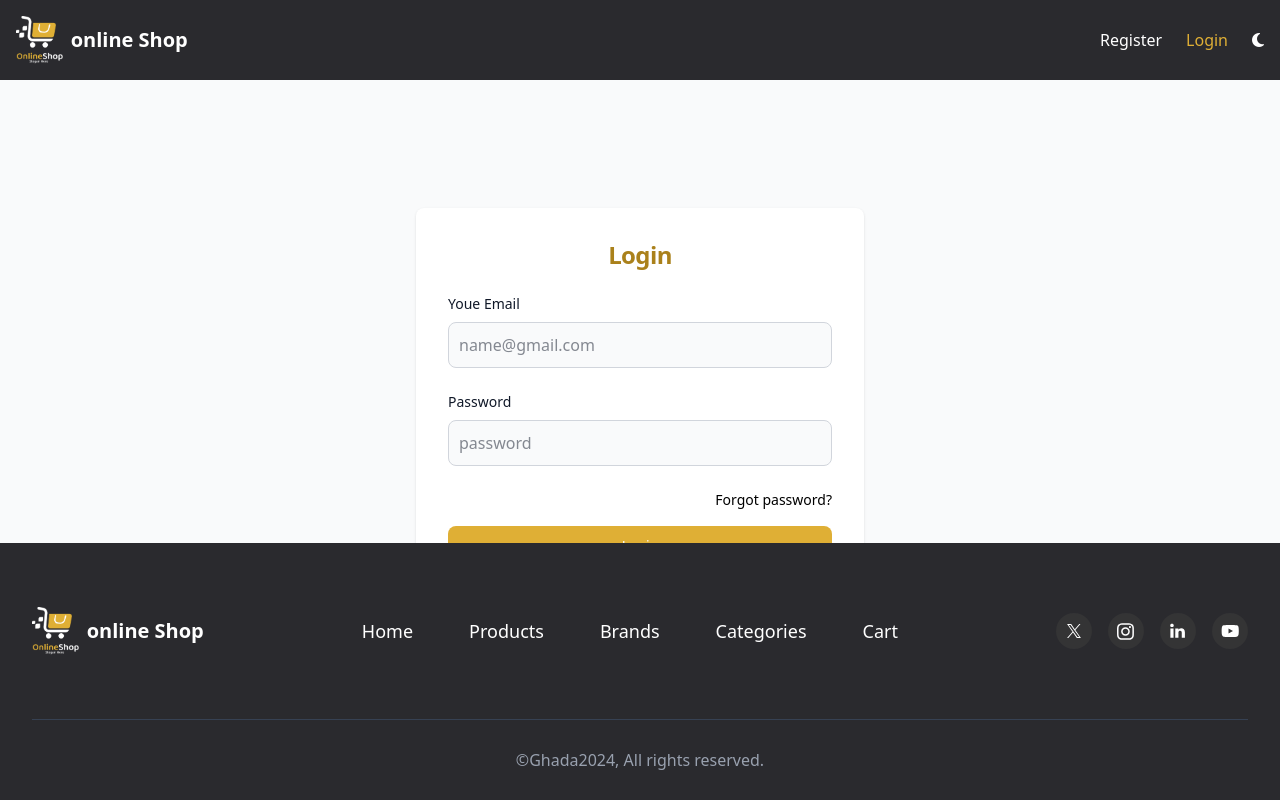
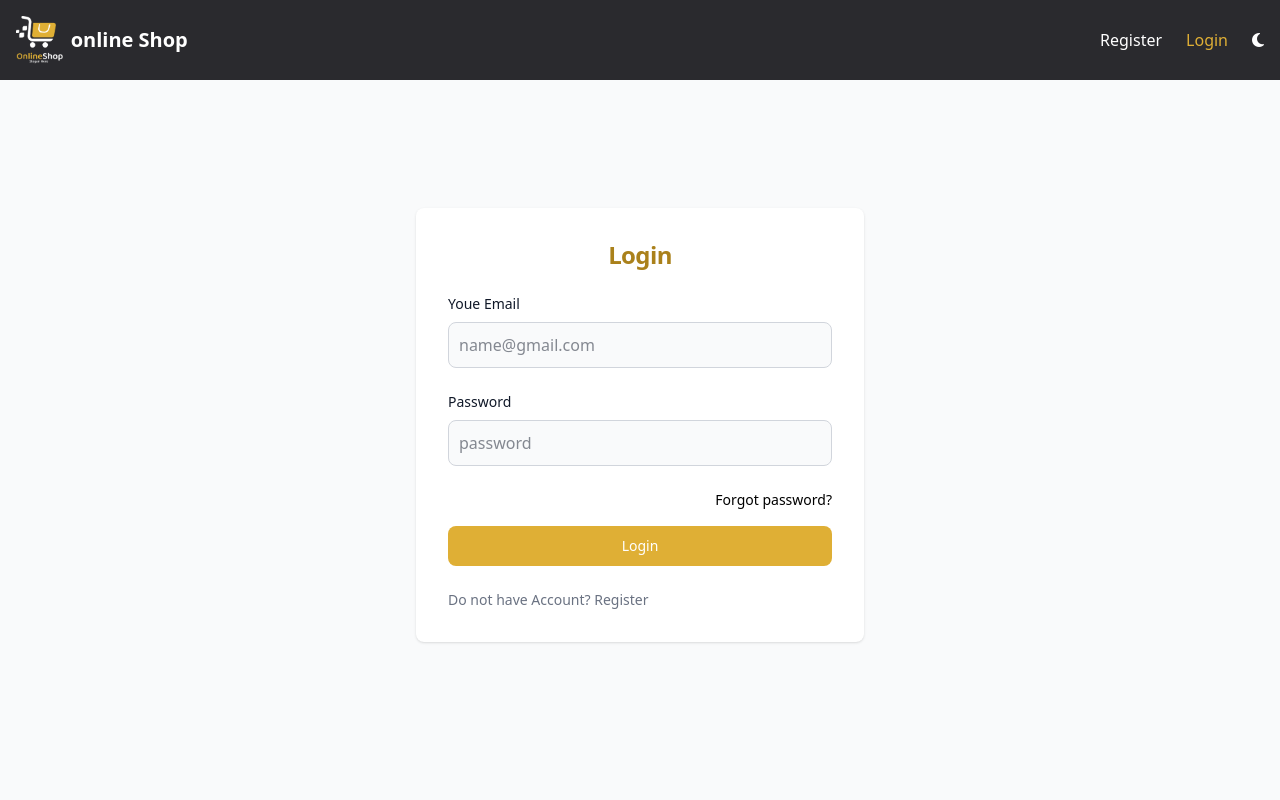
Before and after one commit to Ghada-washli/ecommerce, a React (Vite) app: page /login in a window 1280 px wide. Shown: the top 800 px of the page. Built offline with nearby package versions, Linux system fonts and the light colour scheme.

Commit message:
FIX:layout anf footer

```diff
--- a/src/Comp/Footer.jsx
+++ b/src/Comp/Footer.jsx
@@ -5,7 +5,7 @@ import logo from '../assets/images/light.png'
 export default function Footer() {
     return (
         <>
-            <footer className="w-full bg-main-color mt-10 fixed z-[30] bottom-0 right-0 left-0 ">
+            <footer className="w-full bg-main-color ">
                 <div className="mx-auto max-w-7xl px-4 sm:px-6 lg:px-8">
 
                     <div className="py-16 flex justify-between items-center flex-col gap-8 lg:flex-row">
--- a/src/Comp/Layout.jsx
+++ b/src/Comp/Layout.jsx
@@ -9,8 +9,8 @@ export default function Layout() {
         <>
 
             <Navbar />
-            <div className=' bg-gray-50 min-h[3000px]'>
-                <div className=' pt-44 container m-auto max-w-7xl  '>
+            <div className=' bg-gray-50 min-h-screen  '>
+                <div className=' pt-44 pb-44 container m-auto max-w-7xl -z-[5] '>
                     <Outlet />
                 </div>
 
```
